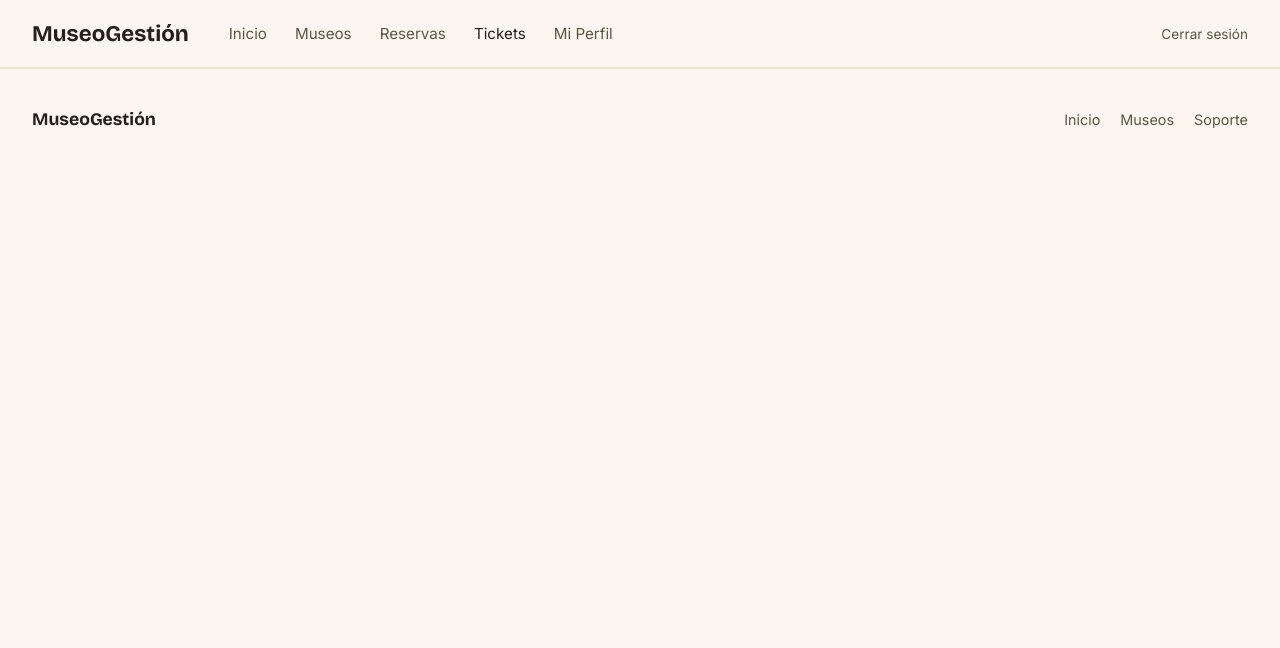
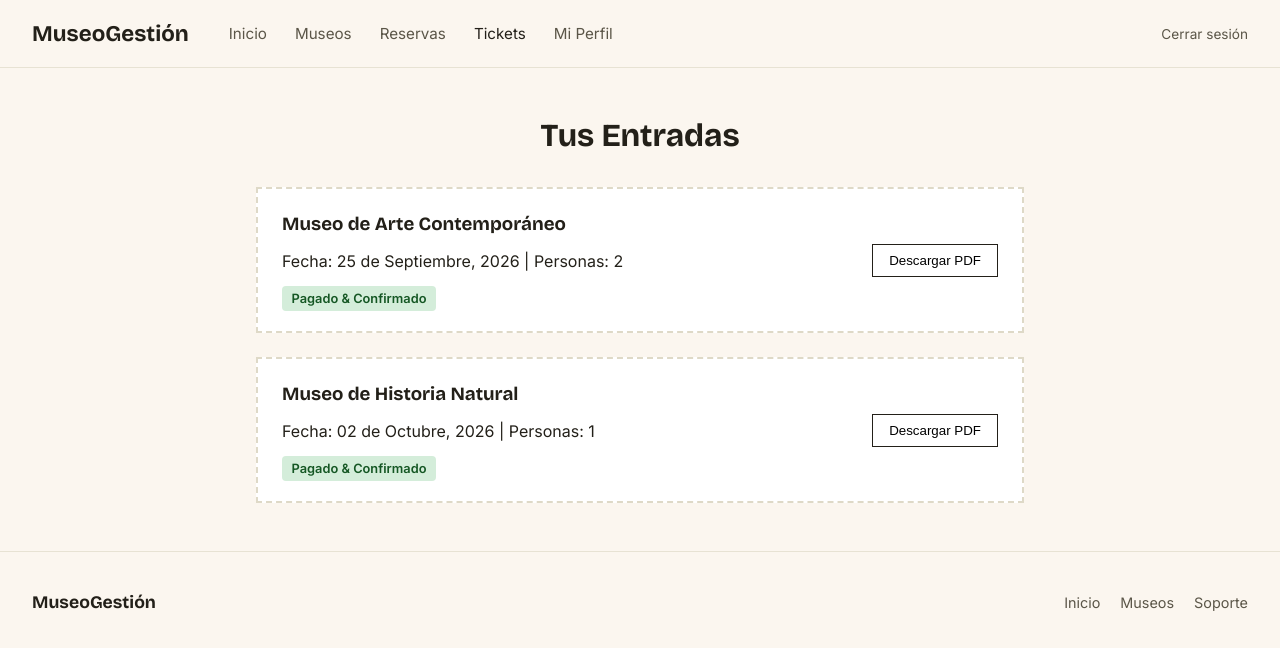
Before and after one commit to kawyyz/museos-react, a React (Vite) app: page /tickets in a window 1280 px wide. Shown: the top 648 px of the page. Built offline with nearby package versions, Linux system fonts and the light colour scheme.

Commit message:
implementacion de paginas

```diff
--- a/src/App.jsx
+++ b/src/App.jsx
@@ -5,12 +5,14 @@ import Dashboard from "./pages/Dashboard";
 import Museos from "./pages/Museos";
 import Reservas from "./pages/Reservas";
 import Pagos from "./pages/Pagos";
+import Tickets from "./pages/Tickets";
 
 function App() {
   return (
     <BrowserRouter>
       <Navbar />
       <Routes>
+        <Route path="/tickets" element={<Tickets />} />
         <Route path="/pagos" element={<Pagos />} />
         <Route path="/reservas" element={<Reservas />} />
         <Route path="/museos" element={<Museos />} />
--- a/src/index.css
+++ b/src/index.css
@@ -338,3 +338,10 @@ ul {
 .form-group label { display: block; margin-bottom: 0.5rem; font-size: 0.9rem; }
 .form-group input { width: 100%; padding: 0.7rem; border: 1px solid var(--sand-line); }
 .btn-pay { width: 100%; padding: 1rem; background: var(--ink); color: var(--paper); border: none; cursor: pointer; font-weight: 600; font-size: 1rem; }
+
+
+.tickets-list { max-width: 800px; margin: 3rem auto; padding: 0 1rem; }
+.ticket-card { background: white; border: 2px dashed var(--sand); padding: 1.5rem; margin-bottom: 1.5rem; display: flex; justify-content: space-between; align-items: center; }
+.ticket-info h3 { margin: 0; font-family: var(--font-display); }
+.ticket-status { background: #d4edda; color: #155724; padding: 0.3rem 0.6rem; font-size: 0.8rem; border-radius: 4px; font-weight: 600; }
+.btn-print { padding: 0.5rem 1rem; border: 1px solid var(--ink); background: none; cursor: pointer; }
--- /dev/null
+++ b/src/pages/Tickets.jsx
@@ -0,0 +1,74 @@
+import { useSearchParams } from "react-router-dom";
+
+const ticketsEjemplo = [
+  {
+    id: 1,
+    museo: "Museo de Arte Contemporáneo",
+    fecha: "25 de Septiembre, 2026",
+    personas: 2,
+  },
+  {
+    id: 2,
+    museo: "Museo de Historia Natural",
+    fecha: "02 de Octubre, 2026",
+    personas: 1,
+  },
+];
+
+function formatearFecha(iso) {
+  if (!iso) return "Por confirmar";
+  const fecha = new Date(`${iso}T00:00:00`);
+  return fecha.toLocaleDateString("es-CL", {
+    day: "2-digit",
+    month: "long",
+    year: "numeric",
+  });
+}
+
+function Tickets() {
+  const [searchParams] = useSearchParams();
+  const museoNuevo = searchParams.get("museo");
+
+  const tickets = museoNuevo
+    ? [
+        {
+          id: "nuevo",
+          museo: museoNuevo,
+          fecha: formatearFecha(searchParams.get("fecha")),
+          personas: Number(searchParams.get("personas")) || 1,
+        },
+        ...ticketsEjemplo,
+      ]
+    : ticketsEjemplo;
+
+  return (
+    <main>
+      <div className="tickets-list">
+        <h1
+          style={{
+            fontFamily: "var(--font-display)",
+            textAlign: "center",
+            marginBottom: "2rem",
+          }}
+        >
+          Tus Entradas
+        </h1>
+
+        {tickets.map((t) => (
+          <div className="ticket-card" key={t.id}>
+            <div className="ticket-info">
+              <h3>{t.museo}</h3>
+              <p>
+                Fecha: {t.fecha} | Personas: {t.personas}
+              </p>
+              <span className="ticket-status">Pagado &amp; Confirmado</span>
+            </div>
+            <button className="btn-print">Descargar PDF</button>
+          </div>
+        ))}
+      </div>
+    </main>
+  );
+}
+
+export default Tickets;
```
